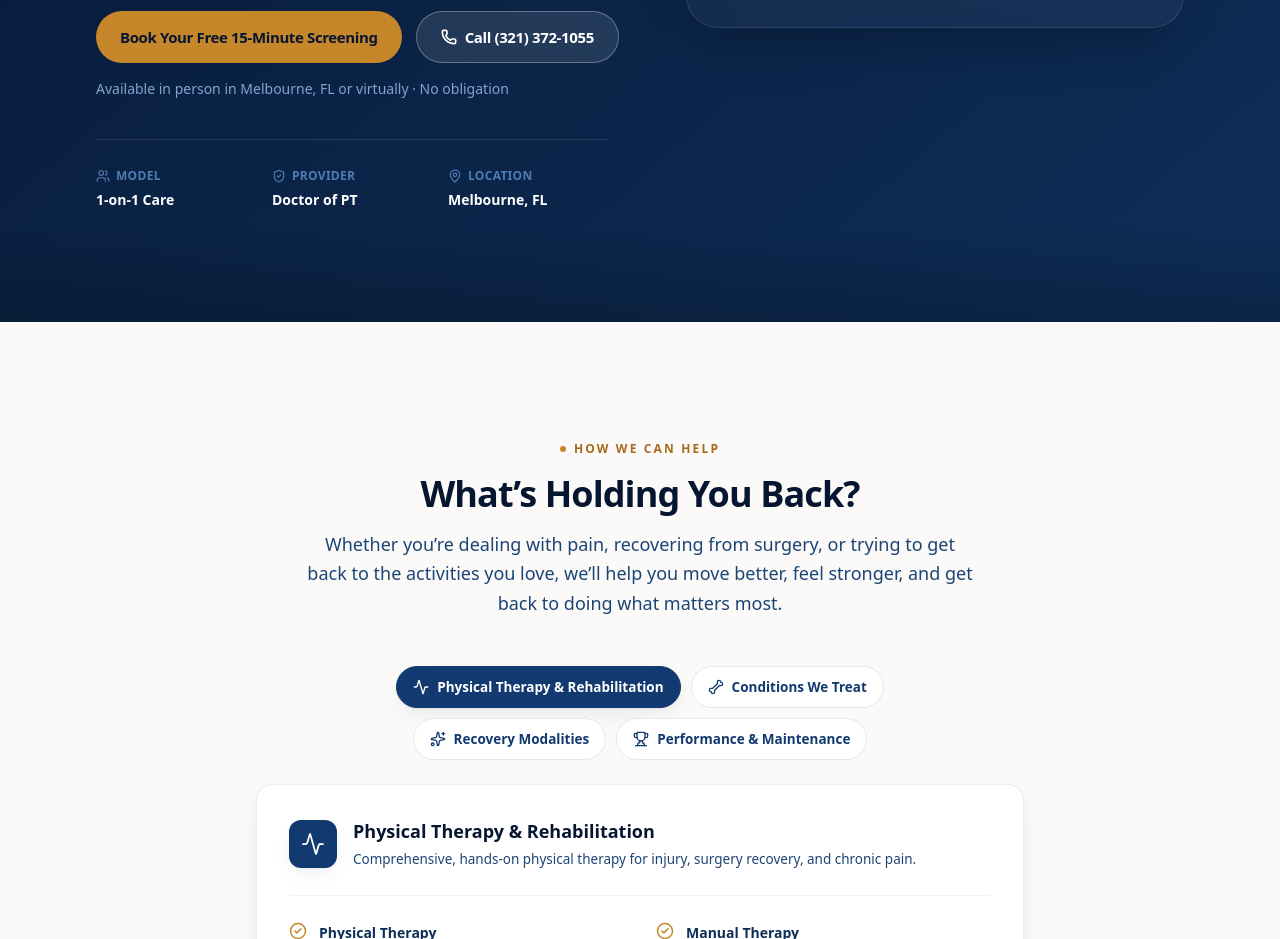
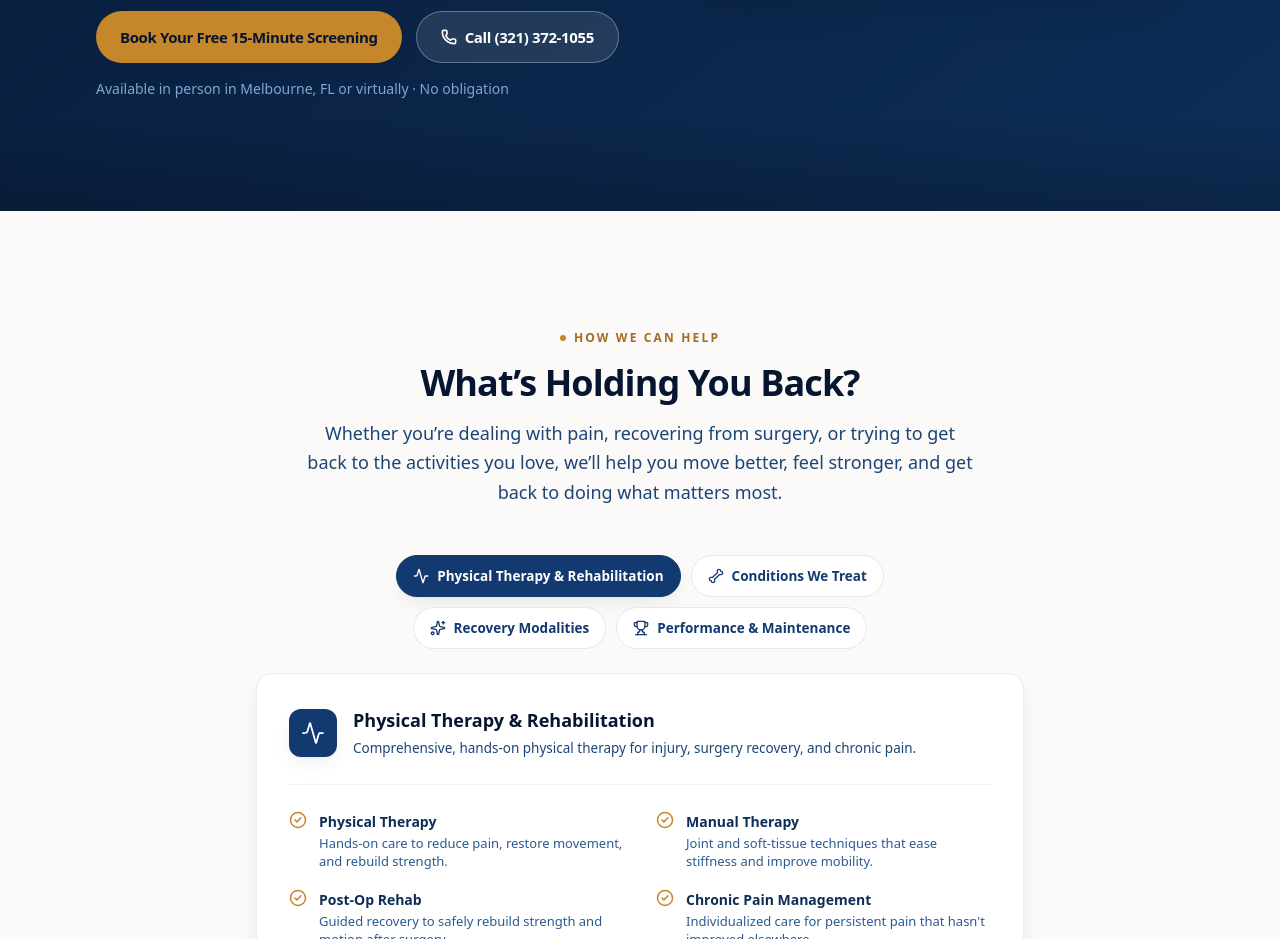
Before and after one commit to thre3labs/Precision-Rehab-Performance, a Next.js app in the folder precision-rehab-phase1_4/precision-rehab/: page / in a window 1280 px wide. Shown: the part 847-1786 px from the top of the page. Built offline with nearby package versions, Linux system fonts and the light colour scheme.

Commit message:
Add files via upload

```diff
--- a/precision-rehab-phase1_4/precision-rehab/src/components/sections/Hero.tsx
+++ b/precision-rehab-phase1_4/precision-rehab/src/components/sections/Hero.tsx
@@ -1,5 +1,5 @@
 import Image from "next/image";
-import { MapPin, Phone, ShieldCheck, Users } from "lucide-react";
+import { Phone } from "lucide-react";
 import { site, missionVision } from "@/lib/content";
 import { Container } from "@/components/ui/Container";
 import { Button } from "@/components/ui/Button";
@@ -56,27 +56,6 @@ export function Hero() {
               Available in person in Melbourne, FL or virtually &middot; No
               obligation
             </p>
-
-            <dl className="mt-10 grid grid-cols-3 gap-4 border-t border-white/10 pt-7 sm:max-w-lg">
-              <div>
-                <dt className="flex items-center gap-1.5 text-xs font-semibold uppercase tracking-wide text-navy-400">
-                  <Users className="h-3.5 w-3.5" /> Model
-                </dt>
-                <dd className="mt-1.5 text-sm font-bold text-white">1-on-1 Care</dd>
-              </div>
-              <div>
-                <dt className="flex items-center gap-1.5 text-xs font-semibold uppercase tracking-wide text-navy-400">
-                  <ShieldCheck className="h-3.5 w-3.5" /> Provider
-                </dt>
-                <dd className="mt-1.5 text-sm font-bold text-white">Doctor of PT</dd>
-              </div>
-              <div>
-                <dt className="flex items-center gap-1.5 text-xs font-semibold uppercase tracking-wide text-navy-400">
-                  <MapPin className="h-3.5 w-3.5" /> Location
-                </dt>
-                <dd className="mt-1.5 text-sm font-bold text-white">Melbourne, FL</dd>
-              </div>
-            </dl>
           </div>
 
           {/* Visual column */}
```
